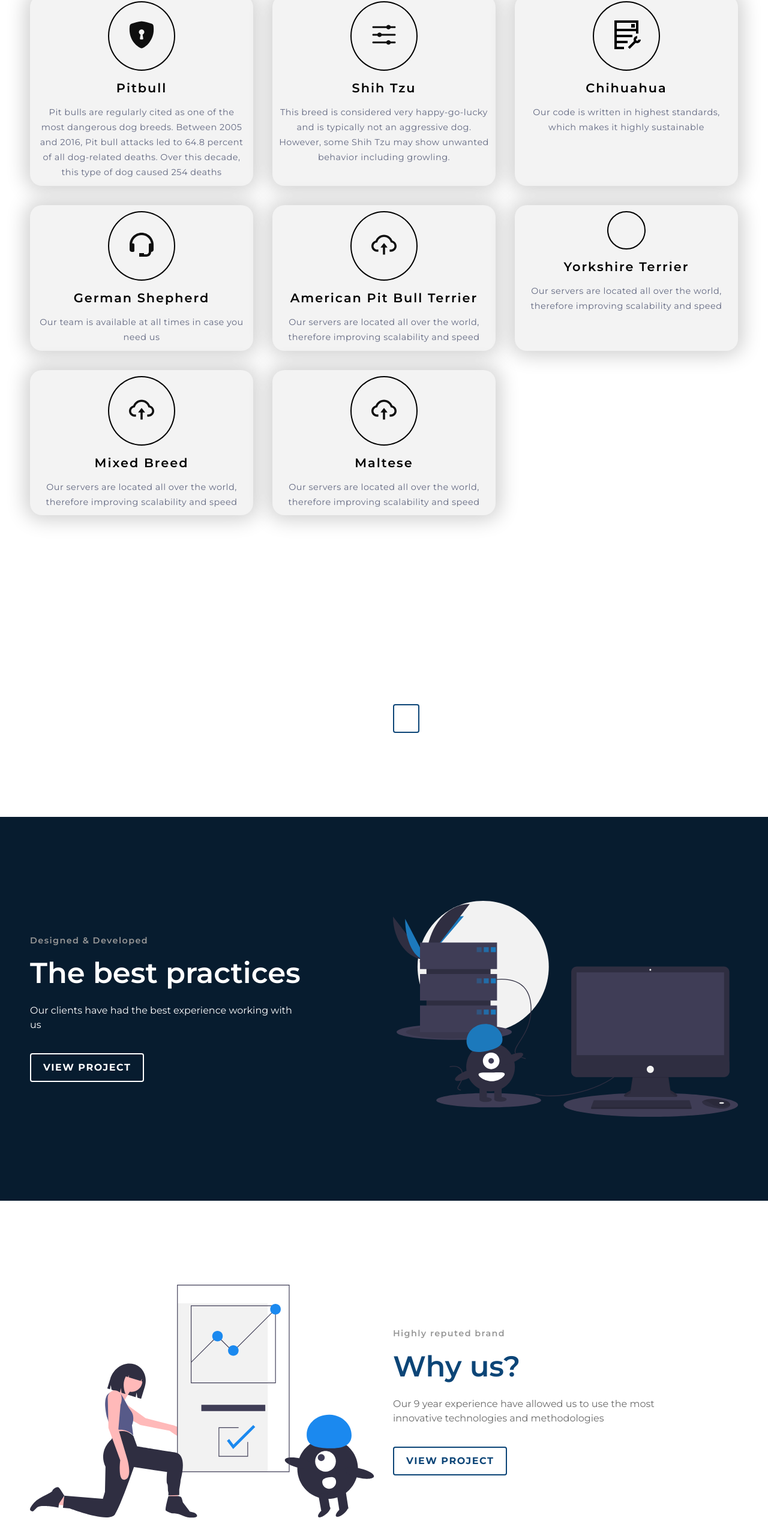
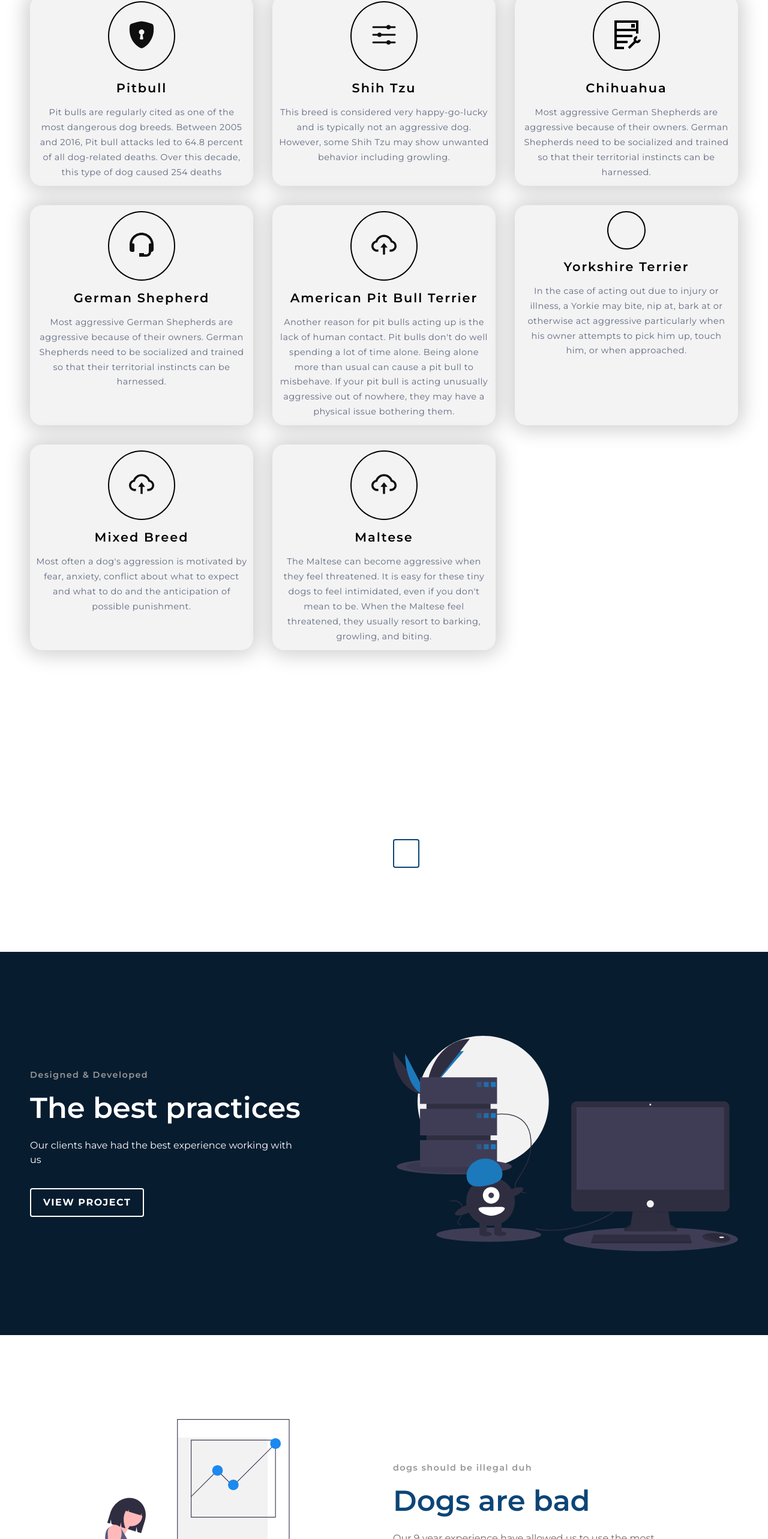
Before and after one commit to MrBAhHIMSELF/template2, a React (Create React App) app: page / in a window 1280 px wide. Shown: the part 1137-3703 px from the top of the page at 60% size. Built offline with nearby package versions, Linux system fonts and the light colour scheme.

Commit message:
initial commit

```diff
--- a/src/data/FeaturesData.js
+++ b/src/data/FeaturesData.js
@@ -25,13 +25,14 @@ export const featuresData = [
   {
     name: "Chihuahua",
     description:
-      "Our code is written in highest standards, which makes it highly sustainable",
+      "Most aggressive German Shepherds are aggressive because of their owners. German Shepherds need to be socialized and trained so that their territorial instincts can be harnessed.",
     icon: iconStyle(GrHostMaintenance),
     imgClass: "three"
   },
   {
     name: "German Shepherd",
-    description: "Our team is available at all times in case you need us",
+    description:
+      "Most aggressive German Shepherds are aggressive because of their owners. German Shepherds need to be socialized and trained so that their territorial instincts can be harnessed.",
     icon: iconStyle(BiSupport),
     imgClass: "four"
   },
@@ -39,7 +40,7 @@ export const featuresData = [
   {
     name: "American Pit Bull Terrier	",
     description:
-      "Our servers are located all over the world, therefore improving scalability and speed ",
+      "Another reason for pit bulls acting up is the lack of human contact. Pit bulls don't do well spending a lot of time alone. Being alone more than usual can cause a pit bull to misbehave. If your pit bull is acting unusually aggressive out of nowhere, they may have a physical issue bothering them.",
     icon: iconStyle(AiOutlineCloudUpload),
     imgClass: "six"
   },
@@ -47,14 +48,14 @@ export const featuresData = [
   {
     name: "Yorkshire Terrier 	",
     description:
-      "Our servers are located all over the world, therefore improving scalability and speed "
+      "In the case of acting out due to injury or illness, a Yorkie may bite, nip at, bark at or otherwise act aggressive particularly when his owner attempts to pick him up, touch him, or when approached. "
     //	icon: iconStyle(AiOutlineCloudUpload),
     //	imgClass: 'six',
   },
   {
     name: "Mixed Breed	",
     description:
-      "Our servers are located all over the world, therefore improving scalability and speed ",
+      "Most often a dog's aggression is motivated by fear, anxiety, conflict about what to expect and what to do and the anticipation of possible punishment.",
     icon: iconStyle(AiOutlineCloudUpload),
     imgClass: "six"
   },
@@ -62,7 +63,7 @@ export const featuresData = [
   {
     name: "Maltese	",
     description:
-      "Our servers are located all over the world, therefore improving scalability and speed ",
+      "The Maltese can become aggressive when they feel threatened. It is easy for these tiny dogs to feel intimidated, even if you don't mean to be. When the Maltese feel threatened, they usually resort to barking, growling, and biting.",
     icon: iconStyle(AiOutlineCloudUpload),
     imgClass: "six"
   }
--- a/src/data/HeroData.js
+++ b/src/data/HeroData.js
@@ -32,12 +32,12 @@ export const heroThree = {
   reverse: true,
   inverse: true,
   topLine: {
-    text: "Highly reputed brand"
+    text: "dogs should be illegal duh"
   },
-  headline: "Why us? ",
+  headline: "Dogs are bad ",
   description:
     "Our 9 year experience have allowed us to use the most innovative technologies and methodologies",
-  buttonLabel: "View Project",
+  buttonLabel: "View Visuals",
 
   linkTo: "/download",
   imgStart: "",
```
